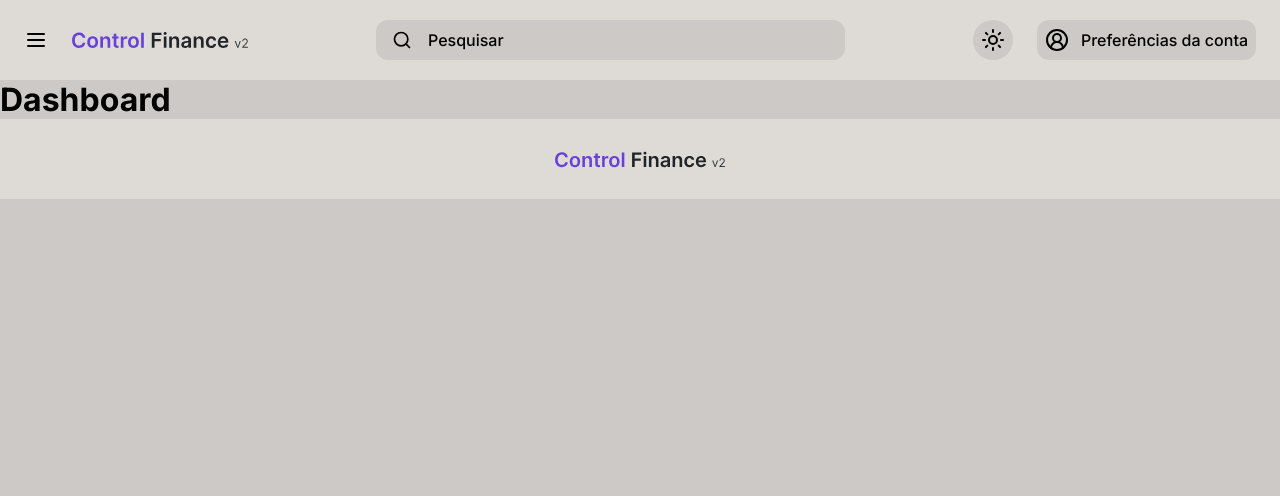
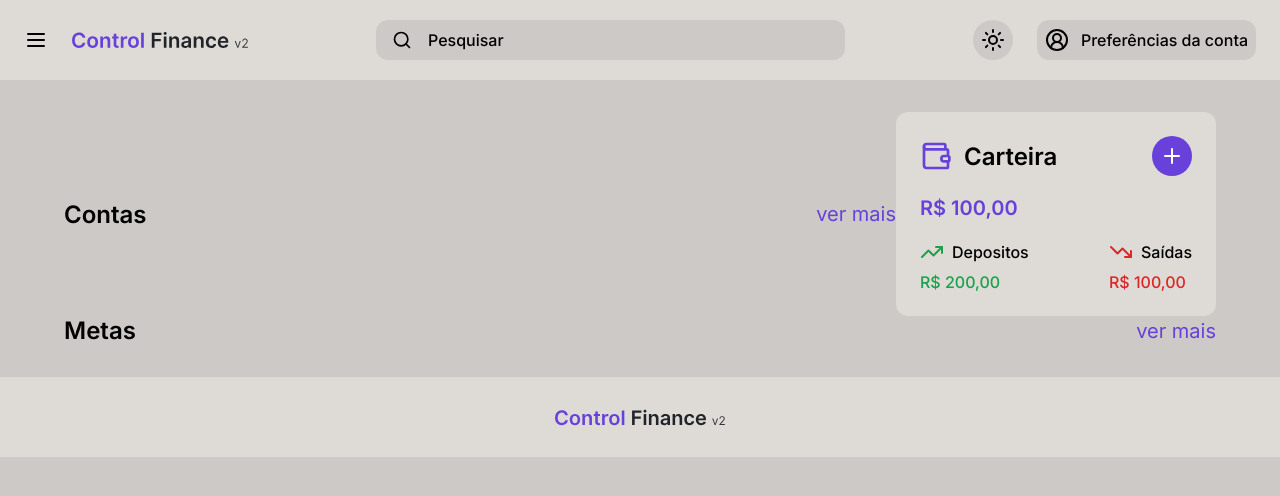
Before and after one commit to ismael-henrique-dev/Control-Finance-v2-Frontend, a React (Vite) app: page / in a window 1280 px wide. Shown: the top 496 px of the page. Built offline with nearby package versions, Linux system fonts and the light colour scheme.

Commit message:
accounts card created

```diff
--- a/src/@types/styled.d.ts
+++ b/src/@types/styled.d.ts
@@ -10,5 +10,7 @@ declare module "styled-components" {
     secundaryGray: string
     terciaryGray: string
     invertColor: string
+    red: string
+    green: string
   }
 }
--- a/src/Router.tsx
+++ b/src/Router.tsx
@@ -1,7 +1,7 @@
 import { Route, Routes } from "react-router-dom"
 import { Login } from "./pages/Login"
 import { DefaultLayout } from "./layouts/DefaultLayout"
-import { Dashboard } from "./pages/Dashboard"
+import { Home } from "./pages/Home"
 import { Transactions } from "./pages/Transactions"
 import { Accounts } from "./pages/Accounts"
 import { FinancialIncome } from "./pages/FinancialIncome"
@@ -16,7 +16,7 @@ export function Router() {
       <Route path="/singUp" element={<SingUp />} />
 
       <Route path="" element={<DefaultLayout />}>
-        <Route path="/" element={<Dashboard />} />
+        <Route path="/" element={<Home />} />
         <Route path="/transacoes" element={<Transactions />} />
         <Route path="/contas" element={<Accounts />} />
         <Route path="/rendimento" element={<FinancialIncome />} />
--- a/src/components/Auth/ResposiveContainer/styles.ts
+++ b/src/components/Auth/ResposiveContainer/styles.ts
@@ -12,9 +12,10 @@ export const ContainerResposive = styled.main`
   background-color: ${(props) => props.theme.primaryGray};
   display: flex;
   align-items: center;
+  justify-content: center;
   flex: wrap;
   gap: 2.5rem;
-  padding: 4rem 8rem;
+  padding: 4rem 4rem;
   border-radius: 12px;
 
   a {
@@ -29,5 +30,6 @@ export const ContainerResposive = styled.main`
 
   @media (max-width: 768px) {
     flex-direction: column;
+    padding: 4rem 2rem;
   }
 `
--- /dev/null
+++ b/src/components/Cards/AccountCard/index.tsx
@@ -0,0 +1,35 @@
+import { Plus, TrendingDown, TrendingUp, Wallet } from "lucide-react";
+import { AccountCardConatiner, AccountSummary, ButtonAdd, SummaryType } from "./styles";
+
+export function AccountCard() {
+  return (
+    <AccountCardConatiner>
+      <header>
+        <div>
+          <Wallet size={32} />
+          <strong>Carteira</strong>
+        </div>
+        <ButtonAdd>
+          <Plus />
+        </ButtonAdd>
+      </header>
+      <strong>R$ 100,00</strong>
+      <AccountSummary>
+        <SummaryType variant="income">
+          <div>
+            <TrendingUp />
+            Depositos
+          </div>
+          <span>R$ 200,00</span>
+        </SummaryType>
+        <SummaryType variant="outcome">
+          <div>
+            <TrendingDown />
+            Saídas
+          </div>
+          <span>R$ 100,00</span>
+        </SummaryType>
+      </AccountSummary>
+    </AccountCardConatiner>
+  )
+}
--- /dev/null
+++ b/src/components/Cards/AccountCard/styles.ts
@@ -0,0 +1,84 @@
+import styled from "styled-components"
+
+export const AccountCardConatiner = styled.div`
+  display: flex;
+  align-items: start;
+  justify-content: center;
+  flex-direction: column;
+  background-color: ${(props) => props.theme.primaryGray};
+  padding: 1.5rem;
+  border-radius: 12px;
+  width: 20rem;
+  gap: 1.25rem;
+
+  strong {
+    font-weight: 600;
+    font-size: 1.25rem;
+    color: ${(props) => props.theme.secundary};
+  }
+
+  header {
+    strong {
+      font-weight: 600;
+      font-size: 1.5rem;
+    }
+
+    div {
+      display: flex;
+      gap: 0.75rem;
+      align-items: center;
+
+      svg {
+        font-size: 1.5rem;
+        color: ${(props) => props.theme.secundary};
+      }
+    }
+  }
+`
+
+export const AccountSummary = styled.section`
+  width: 100%;
+  display: flex;
+  justify-content: space-between;
+`
+
+interface SummaryTypeProps {
+  variant: "income" | "outcome"
+}
+
+export const SummaryType = styled.div<SummaryTypeProps>`
+  display: flex;
+  justify-content: start;
+  align-items: start;
+  flex-direction: column;
+  gap: 0.5rem;
+
+  div {
+    display: flex;
+    align-items: center;
+    gap: 0.5rem;
+    color: ${(props) => props.theme.text};
+    font-size: 1rem;
+    font-weight: 500;
+  }
+
+  svg,
+  span {
+    color: ${(props) =>
+      props.variant === "income" ? props.theme.green : props.theme.red};
+    font-size: 1rem;
+    font-weight: 500;
+  }
+`
+
+export const ButtonAdd = styled.button`
+  width: 2.5rem;
+  height: 2.5rem;
+  display: flex;
+  justify-content: center;
+  align-items: center;
+  border: 0;
+  border-radius: 50%;
+  background-color: ${(props) => props.theme.secundary};
+  color: ${(props) => props.theme.white};
+`
--- a/src/components/Header/Drawer/index.tsx
+++ b/src/components/Header/Drawer/index.tsx
@@ -69,7 +69,7 @@ export function DrawerBasic() {
             </ListItem>
             <ListItem>
               <LogOut />
-              <NavLink to="/singUp">Log-out</NavLink>
+              <NavLink to="/login">Log-out</NavLink>
             </ListItem>
           </ListContainer>
         </ContainerDrawer>
--- a/src/pages/Dashboard/index.tsx
+++ /dev/null
@@ -1,9 +0,0 @@
-import { Header } from "../../components/Header";
-
-export function Dashboard() {
-  return (
-    <>
-      <h1>Dashboard</h1>
-    </>
-  )
-}
--- /dev/null
+++ b/src/pages/Home/index.tsx
@@ -0,0 +1,26 @@
+import { NavLink } from "react-router-dom";
+import { ContainerDefault, HomeContainer } from "./styles";
+import { AccountCard } from "../../components/Cards/AccountCard";
+
+export function Home() {
+  return (
+    <HomeContainer>
+      <ContainerDefault></ContainerDefault>
+      <ContainerDefault>
+        <header>
+          <strong>Contas</strong>
+          <NavLink to="/contas">ver mais</NavLink>
+        </header>
+        <div>
+          <AccountCard />
+        </div>
+      </ContainerDefault>
+      <ContainerDefault>
+        <header>
+          <strong>Metas</strong>
+          <NavLink to="/metas">ver mais</NavLink>
+        </header>
+      </ContainerDefault>
+    </HomeContainer>
+  )
+}
--- /dev/null
+++ b/src/pages/Home/styles.ts
@@ -0,0 +1,34 @@
+import styled from "styled-components"
+
+export const HomeContainer = styled.div`
+  display: flex;
+  flex-direction: column;
+  justify-content: center;
+  margin: 2rem 0; /* alterar dps */
+`
+
+export const ContainerDefault = styled.div`
+  width: 100%;
+  max-width: 72rem;
+  display: flex;
+  align-items: center;
+  margin: auto;
+
+  header {
+    width: 100%;
+    display: flex;
+    align-items: center;
+    justify-content: space-between;
+    strong {
+      color: ${(props) => props.theme.text};
+      font-size: 1.5rem;
+      font-weight: 600;
+    }
+
+    a {
+      text-decoration: none;
+      color: ${(props) => props.theme.secundary};
+      font-size: 1.25rem;
+    }
+  }
+`
--- a/src/styles/themes/dark.ts
+++ b/src/styles/themes/dark.ts
@@ -9,4 +9,6 @@ export const darkTheme: DefaultTheme = {
   secundaryGray: "#333639",
   terciaryGray: "#ADB5BD",
   invertColor: "#000",
+  red: "#DC2626",
+  green: "#16A34A",
 }
--- a/src/styles/themes/light.ts
+++ b/src/styles/themes/light.ts
@@ -9,4 +9,6 @@ export const lightTheme: DefaultTheme = {
   secundaryGray: "#CCC9C6",
   terciaryGray: "#524A42",
   invertColor: "#fff",
+  red: "#DC2626",
+  green: "#16A34A",
 }
```
